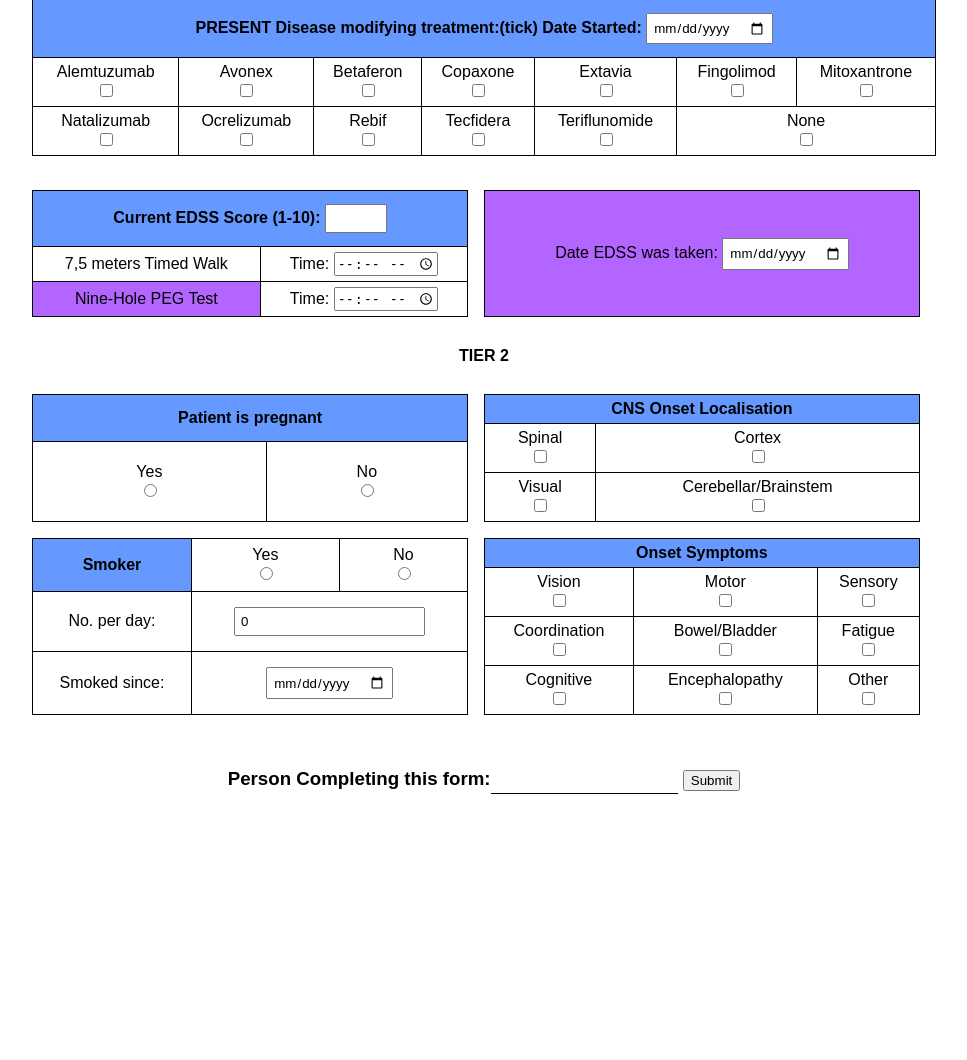
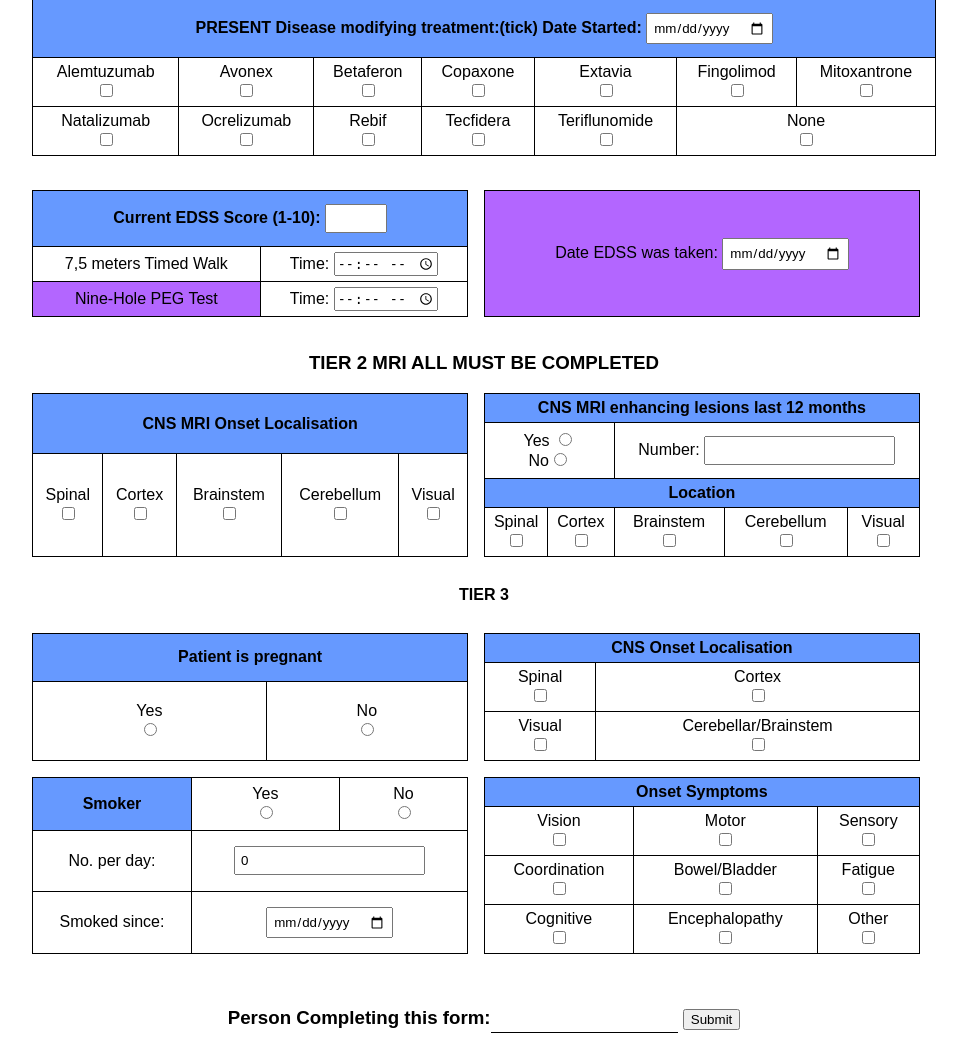
Before and after one commit to eliasvarelas/MSR, a PHP site: page /Multiple_Sclerosis_app.php?id=1 in a window 1280 px wide. Shown: the part 1011-2071 px from the top of the page, without its empty margins (156-1123 px from the left). Before the commit the page ends 1805 px from the top, so only its background shows below. Run offline with PHP 8.4, Linux system fonts and the light colour scheme; data that the repository does not hold is empty.

Commit message:
added MRI

```diff
--- a/Multiple_Sclerosis_app.php
+++ b/Multiple_Sclerosis_app.php
@@ -327,7 +327,51 @@ $patientNAME = $_GET["nm"]; // used to pass the pateint name directly in the for
       </div>
     </section>
 
-  <h4 style="text-align:center; font-family: arial;">TIER 2 <br> </h4>
+    <section>
+      <h3 style="text-align:center;">TIER 2 MRI ALL MUST BE COMPLETED</h3>
+      <div class="container">
+        <div class="split">
+          <div>
+            <table>
+              <tr>
+                <th colspan="5">CNS MRI Onset Localisation</th>
+              </tr>
+              <tr>
+                <td>Spinal<br><input type="checkbox" name="MRIonsetlocalisation" value="Spinal"></td>
+                <td>Cortex<br><input type="checkbox" name="MRIonsetlocalisation" value="Cortex"></td>
+                <td>Brainstem<br><input type="checkbox" name="MRIonsetlocalisation" value="Brainstem"></td>
+                <td>Cerebellum<br><input type="checkbox" name="MRIonsetlocalisation" value="Cerebellum"></td>
+                <td>Visual<br><input type="checkbox" name="MRIonsetlocalisation" value="Spinal"></td>
+              </tr>
+            </table>
+          </div>
+          <div>
+            <table>
+              <tr>
+                <th colspan="5">CNS MRI enhancing lesions last 12 months</th>
+              </tr>
+              <tr>
+                <td colspan="2">Yes <input type="radio" value="Yes" name="MRIenhancing"><br>No<input type="radio" value="No" name="MRIenhancing"></td>
+                <td colspan="3">Number: <input name="MRInum" type="number" required></td>
+              </tr>
+              <tr>
+                <th colspan="5">Location</th>
+              </tr>
+              <tr>
+                <td>Spinal<br><input type="checkbox" name="MRIenhancinglocation" value="Spinal"></td>
+                <td>Cortex<br><input type="checkbox" name="MRIenhancinglocation" value="Cortex"></td>
+                <td>Brainstem<br><input type="checkbox" name="MRIenhancinglocation" value="Brainstem"></td>
+                <td>Cerebellum<br><input type="checkbox" name="MRIenhancinglocation" value="Cerebellum"></td>
+                <td>Visual<br><input type="checkbox" name="MRIenhancinglocation" value="Spinal"></td>
+              </tr>
+            </table>
+          </div>
+        </div>
+      </div>
+
+    </section>
+
+  <h4 style="text-align:center; font-family: arial;">TIER 3 <br> </h4>
 
     <section>
       <div class="container">
@@ -359,6 +403,7 @@ $patientNAME = $_GET["nm"]; // used to pass the pateint name directly in the for
         </div>
       </div>
     </section>
+
 
     <section>
       <div class="container">
```
